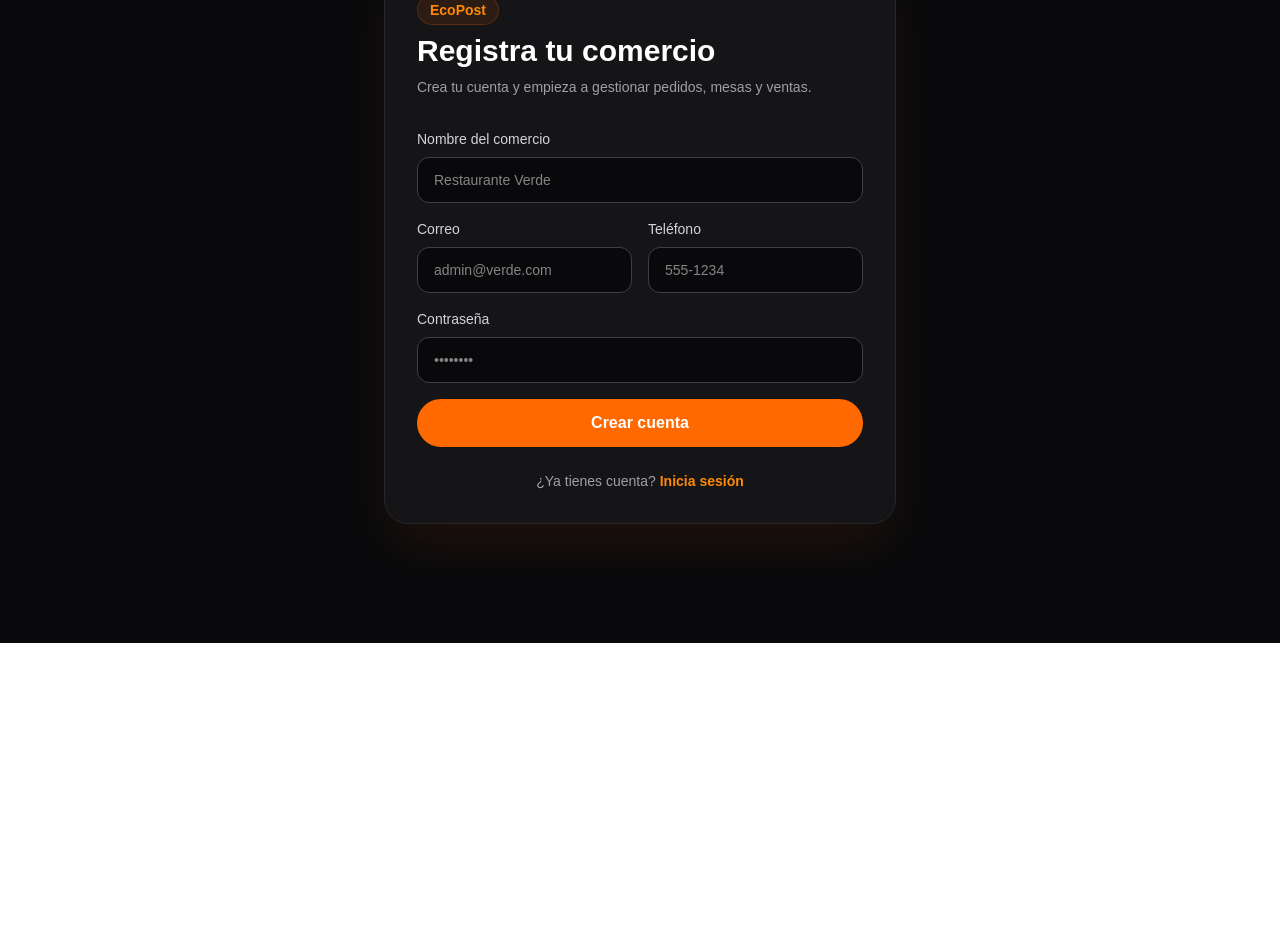
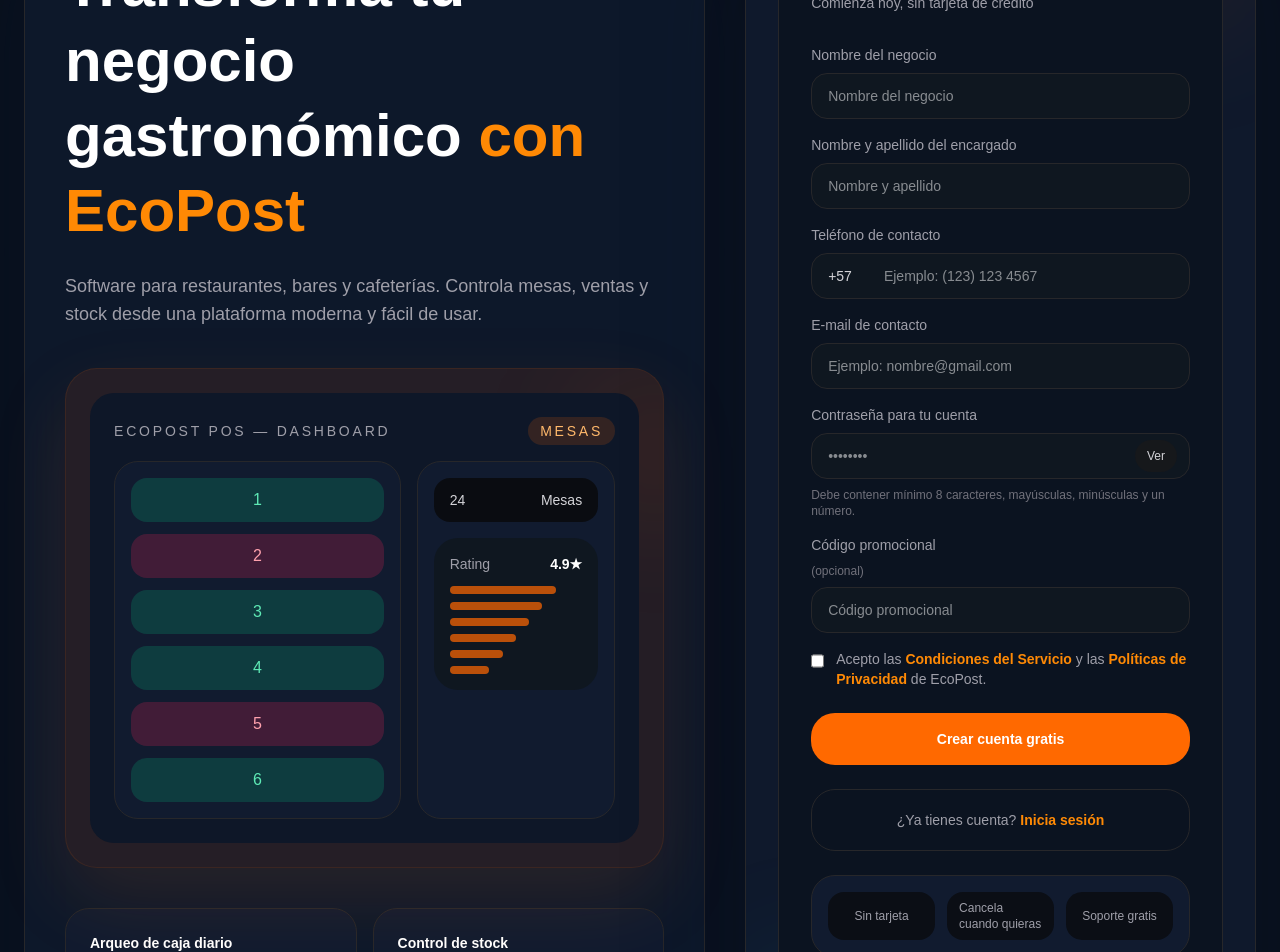
Before and after one commit to locodavid123/post, a Next.js app: page /register in a window 1280 px wide. Shown: the part 220-1172 px from the top of the page. Before the commit the page ends 863 px from the top, so only its background shows below. Built offline with nearby package versions, Linux system fonts and the light colour scheme.

Commit message:
correccion paginas

```diff
--- a/src/app/(auth)/login/page.tsx
+++ b/src/app/(auth)/login/page.tsx
@@ -9,7 +9,7 @@
   return (
     <main className="min-h-screen bg-[#07111f] px-6 py-10 text-white">
       <div className="mx-auto grid max-w-7xl gap-10 lg:grid-cols-[1.07fr_1fr] xl:grid-cols-[1.1fr_1fr]">
-        <section className="rounded-[32px] border border-zinc-800 bg-[#101b2f]/80 p-10 shadow-[0_40px_120px_rgba(15,23,42,0.35)] backdrop-blur-xl">
+        <section className="rounded-4xl border border-zinc-800 bg-[#101b2f]/80 p-10 shadow-[0_40px_120px_rgba(15,23,42,0.35)] backdrop-blur-xl">
           <div className="mb-10 flex items-center justify-between gap-4">
             <div>
               <h1 className="text-3xl font-bold tracking-tight text-white">EcoPost</h1>
@@ -71,7 +71,7 @@
           </p>
         </section>
 
-        <section className="relative overflow-hidden rounded-[32px] border border-zinc-800 bg-[#111b2f] p-10 text-white shadow-[0_40px_120px_rgba(15,23,42,0.25)]">
+        <section className="relative overflow-hidden rounded-4xl border border-zinc-800 bg-[#111b2f] p-10 text-white shadow-[0_40px_120px_rgba(15,23,42,0.25)]">
           <div className="absolute right-0 top-0 h-40 w-40 rounded-full bg-orange-500/10 blur-3xl" />
           <div className="absolute left-0 bottom-0 h-40 w-40 rounded-full bg-cyan-500/10 blur-3xl" />
 
@@ -81,7 +81,7 @@
               Comparte tu código con otros negocios gastronómicos que aún no usan EcoPost y gana beneficios exclusivos.
             </p>
 
-            <div className="rounded-[24px] border border-zinc-800 bg-[#0f1720]/70 p-5">
+            <div className="rounded-3xl border border-zinc-800 bg-[#0f1720]/70 p-5">
               <div className="mb-4 flex items-center justify-between rounded-2xl bg-zinc-900/70 px-4 py-3 text-sm text-zinc-300">
                 <span>09:28</span>
                 <span className="rounded-full bg-orange-500/20 px-3 py-1 text-orange-300">PRO</span>
--- a/src/app/(auth)/register/page.tsx
+++ b/src/app/(auth)/register/page.tsx
@@ -1,45 +1,188 @@
+"use client";
+
 import Link from "next/link";
+import { useState } from "react";
 
 export default function RegisterPage() {
+  const [showPassword, setShowPassword] = useState(false);
+
   return (
-    <main className="flex min-h-screen items-center justify-center bg-zinc-950 px-6 py-16 text-white">
-      <div className="w-full max-w-lg rounded-3xl border border-zinc-800 bg-zinc-900/80 p-8 shadow-2xl shadow-orange-500/10">
-        <div className="mb-8 flex flex-col gap-2">
-          <span className="w-fit rounded-full border border-orange-500/20 bg-orange-500/10 px-3 py-1 text-sm font-semibold text-orange-400">
-            EcoPost
-          </span>
-          <h1 className="text-3xl font-bold">Registra tu comercio</h1>
-          <p className="text-sm text-zinc-400">Crea tu cuenta y empieza a gestionar pedidos, mesas y ventas.</p>
+    <main className="min-h-screen bg-[#08101d] px-6 py-10 text-white">
+      <div className="mx-auto grid max-w-7xl gap-10 xl:grid-cols-[1.2fr_0.9fr]">
+        <section className="rounded-4xl border border-zinc-800 bg-[#101b2f]/80 p-10 shadow-[0_40px_120px_rgba(15,23,42,0.35)] backdrop-blur-xl">
+          <div className="mb-10 space-y-6">
+            <span className="text-sm uppercase tracking-[0.32em] text-zinc-500">EcoPost</span>
+            <h1 className="max-w-3xl text-5xl font-bold leading-tight text-white sm:text-6xl">
+              Transforma tu negocio gastronómico <span className="text-orange-400">con EcoPost</span>
+            </h1>
+            <p className="max-w-2xl text-base text-zinc-400 sm:text-lg">
+              Software para restaurantes, bares y cafeterías. Controla mesas, ventas y stock desde una plataforma moderna y fácil de usar.
+            </p>
           </div>
 
-        <form className="grid gap-4 md:grid-cols-2">
-          <label className="flex flex-col gap-2 text-sm text-zinc-300 md:col-span-2">
-            Nombre del comercio
-            <input className="rounded-xl border border-zinc-700 bg-zinc-950 px-4 py-3 text-white outline-none ring-0" placeholder="Restaurante Verde" />
+          <div className="relative overflow-hidden rounded-4xl border border-orange-500/10 bg-orange-500/10 p-6 shadow-[0_30px_80px_rgba(249,115,22,0.12)]">
+            <div className="absolute -right-10 top-8 h-24 w-24 rounded-full bg-orange-500/20 blur-3xl" />
+            <div className="relative z-10 grid gap-4 rounded-3xl bg-[#0e1728] p-6">
+              <div className="flex items-center justify-between text-sm uppercase tracking-[0.2em] text-zinc-400">
+                <span>EcoPost POS — Dashboard</span>
+                <span className="rounded-full bg-orange-500/15 px-3 py-1 text-orange-300">Mesas</span>
+              </div>
+              <div className="grid gap-4 md:grid-cols-[1.3fr_0.9fr]">
+                <div className="rounded-3xl border border-zinc-800 bg-[#111b2f] p-4">
+                  <div className="grid gap-3">
+                    {['1','2','3','4','5','6'].map((label) => (
+                      <div key={label} className={`flex h-11 items-center justify-center rounded-2xl ${label === '2' || label === '5' ? 'bg-rose-500/20 text-rose-300' : 'bg-emerald-500/20 text-emerald-300'}`}>
+                        {label}
+                      </div>
+                    ))}
+                  </div>
+                </div>
+                <div className="rounded-3xl border border-zinc-800 bg-[#111b2f] p-4">
+                  <div className="mb-4 flex items-center justify-between rounded-2xl bg-zinc-950/80 px-4 py-3 text-sm text-zinc-300">
+                    <span>24</span>
+                    <span>Mesas</span>
+                  </div>
+                  <div className="rounded-3xl bg-[#0f1720] p-4">
+                    <div className="mb-3 flex items-center justify-between text-sm text-zinc-400">
+                      <span>Rating</span>
+                      <span className="font-semibold text-white">4.9★</span>
+                    </div>
+                    <div className="grid gap-2">
+                      {[...Array(6)].map((_, idx) => (
+                        <div key={idx} className="h-2 rounded-full bg-orange-500/70" style={{ width: `${80 - idx * 10}%` }} />
+                      ))}
+                    </div>
+                  </div>
+                </div>
+              </div>
+            </div>
+          </div>
+
+          <div className="mt-10 grid gap-4 sm:grid-cols-2">
+            <div className="rounded-3xl border border-zinc-800 bg-[#111b2f] p-6 text-sm text-zinc-300">
+              <p className="font-semibold text-white">Arqueo de caja diario</p>
+            </div>
+            <div className="rounded-3xl border border-zinc-800 bg-[#111b2f] p-6 text-sm text-zinc-300">
+              <p className="font-semibold text-white">Control de stock</p>
+            </div>
+            <div className="rounded-3xl border border-zinc-800 bg-[#111b2f] p-6 text-sm text-zinc-300">
+              <p className="font-semibold text-white">Reportes en tiempo real</p>
+            </div>
+            <div className="rounded-3xl border border-zinc-800 bg-[#111b2f] p-6 text-sm text-zinc-300">
+              <p className="font-semibold text-white">Gestión de mesas</p>
+            </div>
+          </div>
+        </section>
+
+        <section className="relative overflow-hidden rounded-4xl border border-zinc-800 bg-[#111b2f]/90 p-8 shadow-[0_40px_120px_rgba(15,23,42,0.25)]">
+          <div className="absolute right-0 top-0 h-36 w-36 rounded-full bg-orange-500/10 blur-3xl" />
+          <div className="absolute left-0 bottom-0 h-36 w-36 rounded-full bg-cyan-500/10 blur-3xl" />
+
+          <div className="relative z-10 space-y-6">
+            <div className="rounded-3xl border border-zinc-800 bg-[#0b1320] p-8">
+              <h2 className="text-3xl font-bold text-white">Crear cuenta gratis</h2>
+              <p className="mt-2 text-sm text-zinc-400">Comienza hoy, sin tarjeta de crédito</p>
+
+              <form className="mt-8 grid gap-4">
+                <label className="flex flex-col gap-2 text-sm text-zinc-400">
+                  Nombre del negocio
+                  <input
+                    type="text"
+                    placeholder="Nombre del negocio"
+                    className="rounded-2xl border border-zinc-800 bg-[#0f1720] px-4 py-3 text-white outline-none focus:border-orange-500"
+                  />
                 </label>
-          <label className="flex flex-col gap-2 text-sm text-zinc-300">
-            Correo
-            <input type="email" className="rounded-xl border border-zinc-700 bg-zinc-950 px-4 py-3 text-white outline-none ring-0" placeholder="admin@verde.com" />
+
+                <label className="flex flex-col gap-2 text-sm text-zinc-400">
+                  Nombre y apellido del encargado
+                  <input
+                    type="text"
+                    placeholder="Nombre y apellido"
+                    className="rounded-2xl border border-zinc-800 bg-[#0f1720] px-4 py-3 text-white outline-none focus:border-orange-500"
+                  />
                 </label>
-          <label className="flex flex-col gap-2 text-sm text-zinc-300">
-            Teléfono
-            <input className="rounded-xl border border-zinc-700 bg-zinc-950 px-4 py-3 text-white outline-none ring-0" placeholder="555-1234" />
+
+                <label className="flex flex-col gap-2 text-sm text-zinc-400">
+                  Teléfono de contacto
+                  <div className="flex overflow-hidden rounded-2xl border border-zinc-800 bg-[#0f1720]">
+                    <span className="inline-flex items-center px-4 text-sm text-zinc-300">+57</span>
+                    <input
+                      type="tel"
+                      placeholder="Ejemplo: (123) 123 4567"
+                      className="w-full bg-transparent px-4 py-3 text-white outline-none"
+                    />
+                  </div>
                 </label>
-          <label className="flex flex-col gap-2 text-sm text-zinc-300 md:col-span-2">
-            Contraseña
-            <input type="password" className="rounded-xl border border-zinc-700 bg-zinc-950 px-4 py-3 text-white outline-none ring-0" placeholder="••••••••" />
+
+                <label className="flex flex-col gap-2 text-sm text-zinc-400">
+                  E-mail de contacto
+                  <input
+                    type="email"
+                    placeholder="Ejemplo: nombre@gmail.com"
+                    className="rounded-2xl border border-zinc-800 bg-[#0f1720] px-4 py-3 text-white outline-none focus:border-orange-500"
+                  />
                 </label>
-          <Link href="/client" className="md:col-span-2 rounded-full bg-orange-500 px-4 py-3 text-center font-semibold text-white transition hover:bg-orange-600">
-            Crear cuenta
-          </Link>
+
+                <label className="flex flex-col gap-2 text-sm text-zinc-400">
+                  Contraseña para tu cuenta
+                  <div className="relative rounded-2xl border border-zinc-800 bg-[#0f1720] focus-within:border-orange-500">
+                    <input
+                      type={showPassword ? "text" : "password"}
+                      placeholder="••••••••"
+                      className="w-full rounded-2xl bg-transparent px-4 py-3 pr-14 text-white outline-none"
+                    />
+                    <button
+                      type="button"
+                      onClick={() => setShowPassword((prev) => !prev)}
+                      className="absolute right-3 top-1/2 -translate-y-1/2 rounded-full bg-zinc-900/80 px-3 py-2 text-xs text-zinc-300 transition hover:bg-zinc-800"
+                    >
+                      {showPassword ? "Ocultar" : "Ver"}
+                    </button>
+                  </div>
+                  <span className="text-xs text-zinc-500">
+                    Debe contener mínimo 8 caracteres, mayúsculas, minúsculas y un número.
+                  </span>
+                </label>
+
+                <label className="flex flex-col gap-2 text-sm text-zinc-400">
+                  Código promocional <span className="text-xs text-zinc-500">(opcional)</span>
+                  <input
+                    type="text"
+                    placeholder="Código promocional"
+                    className="rounded-2xl border border-zinc-800 bg-[#0f1720] px-4 py-3 text-white outline-none focus:border-orange-500"
+                  />
+                </label>
+
+                <label className="flex items-start gap-3 text-sm text-zinc-400">
+                  <input type="checkbox" className="mt-1 h-4 w-4 rounded border-zinc-700 bg-zinc-950 text-orange-500 focus:ring-orange-500" />
+                  <span>
+                    Acepto las <Link href="#" className="font-semibold text-orange-400 hover:text-orange-300">Condiciones del Servicio</Link> y las{' '}
+                    <Link href="#" className="font-semibold text-orange-400 hover:text-orange-300">Políticas de Privacidad</Link> de EcoPost.
+                  </span>
+                </label>
+
+                <button
+                  type="button"
+                  className="mt-2 rounded-3xl bg-orange-500 px-4 py-4 text-sm font-semibold text-white transition hover:bg-orange-600"
+                >
+                  Crear cuenta gratis
+                </button>
               </form>
 
-        <p className="mt-6 text-center text-sm text-zinc-400">
-          ¿Ya tienes cuenta?{' '}
-          <Link href="/login" className="font-semibold text-orange-400">
-            Inicia sesión
-          </Link>
+              <div className="mt-6 rounded-3xl border border-zinc-800 bg-[#0b1320] p-5 text-sm text-zinc-400">
+                <p className="text-center">¿Ya tienes cuenta?{' '}
+                  <Link href="/login" className="font-semibold text-orange-400 hover:text-orange-300">Inicia sesión</Link>
                 </p>
+              </div>
+
+              <div className="mt-6 grid gap-3 rounded-3xl border border-zinc-800 bg-[#111b2f] p-4 text-xs text-zinc-400 sm:grid-cols-3">
+                <span className="flex items-center justify-center rounded-2xl bg-zinc-950/70 px-3 py-2">Sin tarjeta</span>
+                <span className="flex items-center justify-center rounded-2xl bg-zinc-950/70 px-3 py-2">Cancela cuando quieras</span>
+                <span className="flex items-center justify-center rounded-2xl bg-zinc-950/70 px-3 py-2">Soporte gratis</span>
+              </div>
+            </div>
+          </div>
+        </section>
       </div>
     </main>
   );
--- a/src/app/admin/layout.tsx
+++ b/src/app/admin/layout.tsx
@@ -29,7 +29,7 @@
         <div className="flex flex-col gap-8">
           {/* Logo */}
           <div className="flex items-center gap-2 px-2">
-            <span className="text-2xl font-bold bg-gradient-to-r from-orange-500 to-amber-500 bg-clip-text text-transparent">
+            <span className="text-2xl font-bold bg-linear-to-r from-orange-500 to-amber-500 bg-clip-text text-transparent">
               EcoPost
             </span>
             <span className="text-xs bg-red-500/20 text-red-400 px-2 py-0.5 rounded-full border border-red-500/30 font-semibold uppercase tracking-wider">
--- a/src/app/admin/reportes/page.tsx
+++ b/src/app/admin/reportes/page.tsx
@@ -35,7 +35,7 @@
               <div key={idx} className="flex-1 flex flex-col items-center gap-2 h-full justify-end">
                 <div
                   style={{ height: `${height}%` }}
-                  className="w-full bg-gradient-to-t from-orange-600 to-orange-400 rounded-t-lg hover:from-orange-500 hover:to-orange-350 transition-all cursor-pointer relative group"
+                  className="w-full bg-linear-to-t from-orange-600 to-orange-400 rounded-t-lg hover:from-orange-500 hover:to-orange-350 transition-all cursor-pointer relative group"
                 >
                   <span className="absolute -top-8 left-1/2 -translate-x-1/2 bg-zinc-950 text-zinc-200 border border-zinc-800 text-[10px] px-2 py-0.5 rounded opacity-0 group-hover:opacity-100 transition-opacity whitespace-nowrap">
                     ${height * 120}
@@ -60,7 +60,7 @@
               <div key={idx} className="flex-1 flex flex-col items-center gap-2 h-full justify-end">
                 <div
                   style={{ height: `${height}%` }}
-                  className="w-full bg-gradient-to-t from-emerald-600 to-emerald-400 rounded-t-lg hover:from-emerald-500 hover:to-emerald-350 transition-all cursor-pointer relative group"
+                  className="w-full bg-linear-to-t from-emerald-600 to-emerald-400 rounded-t-lg hover:from-emerald-500 hover:to-emerald-350 transition-all cursor-pointer relative group"
                 >
                   <span className="absolute -top-8 left-1/2 -translate-x-1/2 bg-zinc-950 text-zinc-200 border border-zinc-800 text-[10px] px-2 py-0.5 rounded opacity-0 group-hover:opacity-100 transition-opacity whitespace-nowrap">
                     {height} locales
--- a/src/app/client/layout.tsx
+++ b/src/app/client/layout.tsx
@@ -29,7 +29,7 @@
         <div className="flex flex-col gap-8">
           {/* Logo */}
           <div className="flex items-center gap-2 px-2">
-            <span className="text-2xl font-bold bg-gradient-to-r from-orange-500 to-amber-500 bg-clip-text text-transparent">
+            <span className="text-2xl font-bold bg-linear-to-r from-orange-500 to-amber-500 bg-clip-text text-transparent">
               EcoPost
             </span>
             <span className="text-xs bg-orange-500/20 text-orange-400 px-2 py-0.5 rounded-full border border-orange-500/30 font-semibold uppercase tracking-wider">
--- a/src/app/contacto/page.tsx
+++ b/src/app/contacto/page.tsx
@@ -33,7 +33,7 @@
         <form onSubmit={handleSubmit} className="mt-8 grid gap-4">
           <input value={name} onChange={(e)=>setName(e.target.value)} placeholder="Nombre" className="rounded-xl bg-zinc-900 border border-zinc-800 px-4 py-3 text-white" required />
           <input value={email} onChange={(e)=>setEmail(e.target.value)} type="email" placeholder="Correo electrónico" className="rounded-xl bg-zinc-900 border border-zinc-800 px-4 py-3 text-white" required />
-          <textarea value={message} onChange={(e)=>setMessage(e.target.value)} placeholder="Mensaje" className="rounded-xl bg-zinc-900 border border-zinc-800 px-4 py-3 text-white min-h-[120px]" required />
+          <textarea value={message} onChange={(e)=>setMessage(e.target.value)} placeholder="Mensaje" className="rounded-xl bg-zinc-900 border border-zinc-800 px-4 py-3 text-white min-h-30" required />
           <div className="flex items-center gap-4">
             <button className="w-max rounded-full bg-orange-500 px-6 py-3 font-semibold text-white" type="submit">Enviar</button>
             {status && <p className="text-sm text-zinc-300">{status}</p>}
--- a/src/components/ui/Header.tsx
+++ b/src/components/ui/Header.tsx
@@ -7,7 +7,7 @@
         {/* Logo */}
         <div className="flex items-center gap-4">
           <Link href="/" className="flex items-center gap-3">
-            <span className="text-2xl md:text-3xl font-extrabold tracking-tight bg-clip-text text-transparent bg-gradient-to-r from-orange-400 to-amber-400">EcoPost</span>
+            <span className="text-2xl md:text-3xl font-extrabold tracking-tight bg-clip-text text-transparent bg-linear-to-r from-orange-400 to-amber-400">EcoPost</span>
           </Link>
         </div>
 
--- a/src/components/ui/Hero.tsx
+++ b/src/components/ui/Hero.tsx
@@ -40,8 +40,8 @@
 
           {/* Right: Mockup card */}
           <div className="flex justify-center lg:justify-end">
-            <div className="relative w-[520px] max-w-full">
-              <div className="rounded-3xl border border-zinc-800 bg-gradient-to-b from-zinc-900 via-zinc-950 to-zinc-900 p-6 shadow-2xl">
+            <div className="relative w-130 max-w-full">
+              <div className="rounded-3xl border border-zinc-800 bg-linear-to-b from-zinc-900 via-zinc-950 to-zinc-900 p-6 shadow-2xl">
                 <div className="flex items-center justify-between mb-4">
                   <div className="h-3 w-28 rounded-full bg-zinc-800/60" />
                   <div className="flex gap-2">
```
Lines whose indentation alone changed are shown as unchanged.
